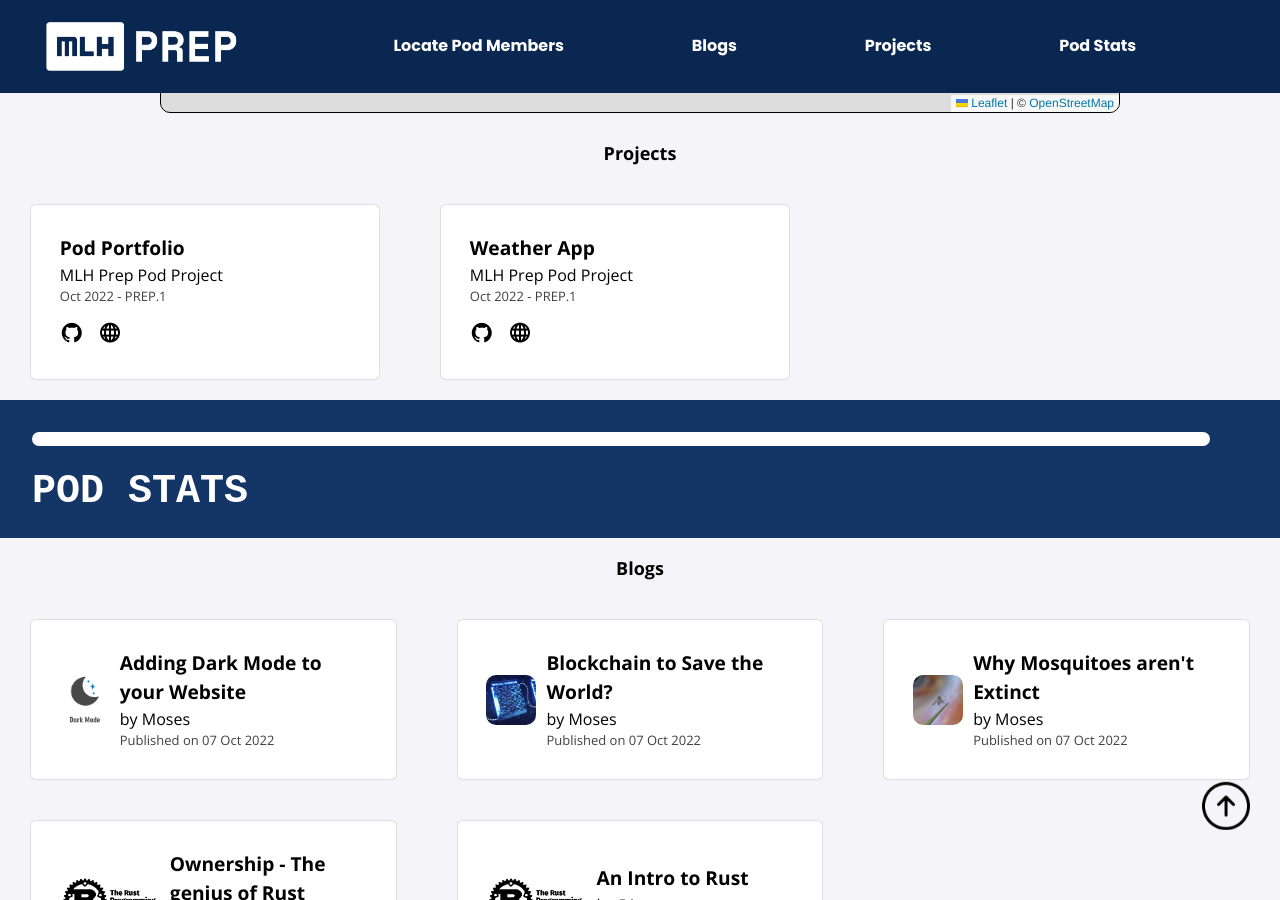
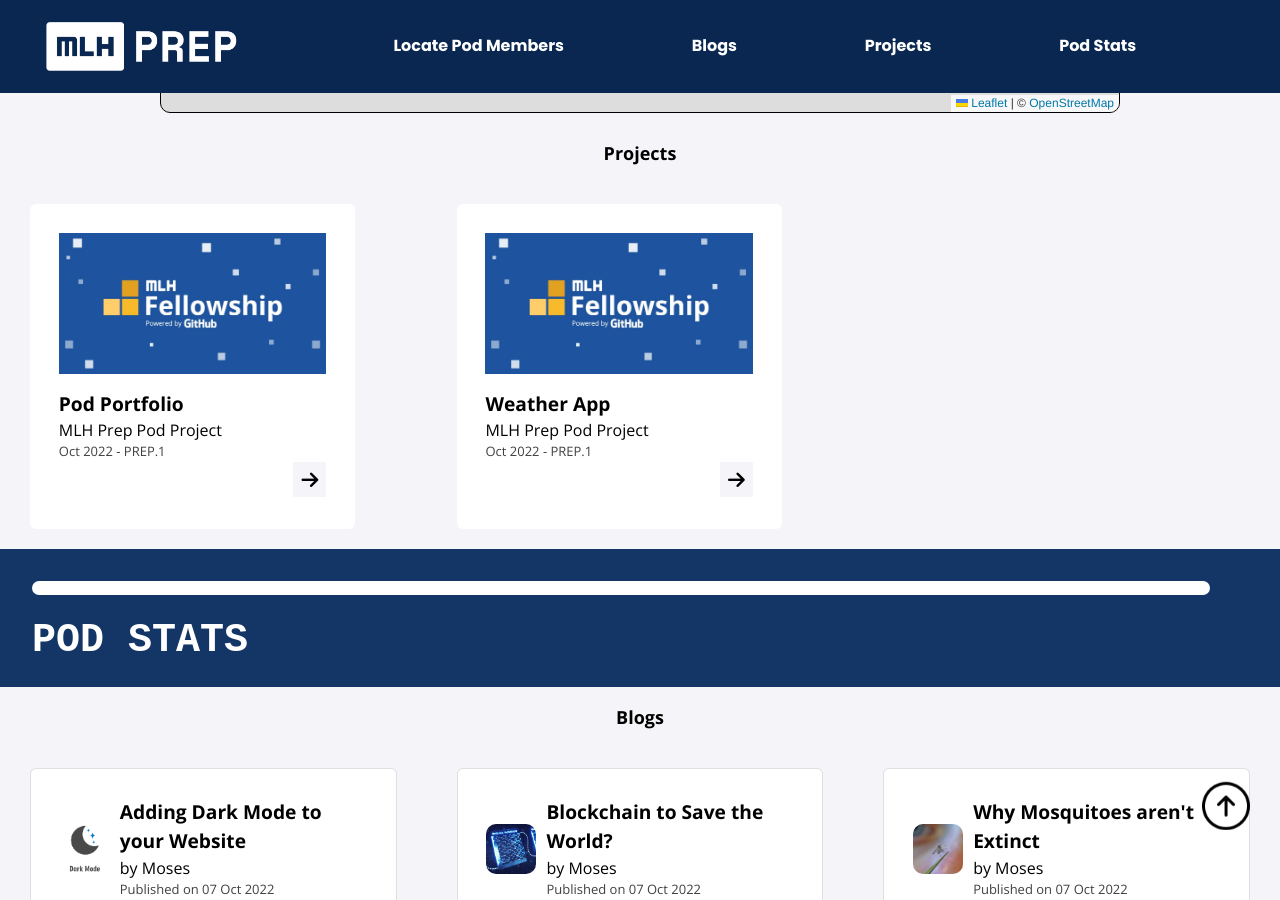
Before and after one commit to MLH-Fellowship/prep-portfolio-22.OCT.PREP.1, a Jekyll site: the page built from index.html, in a window 1280 px wide and 900 px high, scrolled down 2520 px. Built offline with Jekyll 4.4.1, drawn with Linux system fonts in a browser that asks for light colours; nearby versions of some CDN libraries.

Commit message:
feat: Improve project cards with more details

```diff
--- a/_data/projects.yml
+++ b/_data/projects.yml
@@ -4,6 +4,7 @@
   live: "https://prep-portfolio-22-oct-prep-1.netlify.app/"
   github: "https://github.com/MLH-Fellowship/prep-portfolio-22.OCT.PREP.1"
   page-name: portfolio-project
+  description: Prep Portfolio built by Pod 22.OCT.PREP.1 aka Web Whales
 
 - title: Weather App
   event: MLH Prep Pod Project
@@ -11,3 +12,4 @@
   live: "https://prep-project-22-oct-1.netlify.app/"
   github: "https://github.com/MLH-Fellowship/prep-project-22.OCT.PREP.1"
   page-name: weather-project
+  description: Weather app built by Pod 22.OCT.PREP.1 aka Web Whales
--- a/_includes/projects.html
+++ b/_includes/projects.html
@@ -1,30 +1,47 @@
-<style>
-  .project-card{
-    display: flex;
-  }
-  .project-desc{
-    width: 350px;
-  }
-</style>
 <h2 id="projects">Projects</h2>
 <div class="card-container project-card">
     {% for item in site.data.projects %}
+      <div class="card projects">
+        <div class="card-inner">
+          <div class="info card-front">
             {% if item.page-name %}
             <a href="/projects/{{ item.page-name }}">
             {% else %}
             <a>
             {% endif %}
-      <div class="card projects project-desc">
-        <div class="info">
+            <img class="project-preview" src="/assets/img/social-link.jpg" alt="{{ item.title }} project" />
+            </a>
+
+            {% if item.page-name %}
+            <a href="/projects/{{ item.page-name }}">
+            {% else %}
+            <a>
+            {% endif %}
             <p class="title">{{ item.title }}</p>
+            </a>
             <p class="location">{{ item.event }}</p>
             <p class="dates">{{ item.date }}</p>
+
+            <div class="flip-left">
+              <button class="project-btn left-flip-btn"><i class="fa-solid fa-arrow-right"></i></button>
+            </div>
+          </div>
+
+          <div class="info card-back">
+            <p class="title">About the Project</p>
+            <p class="description">{{ item.description }}</p>
+
             <div class="social-icons">
               <a href= {{ item.github }} target="_blank" class="social-icon"><i class="uil uil-github"></i></a>
               <a href={{ item.live }} target="_blank" class="social-icon"><i class="uil uil-globe"></i></a>
             </div>
+
+            <div class="flip-right">
+              <button class="project-btn right-flip-btn"><i class="fa-solid fa-arrow-left"></i></button>
             </div>
           </div>
-    </a>
+        </div>
+      </div>
     {% endfor %}
   </div>
+  <script type="text/javascript" src="./assets/js/flipCard.js"></script>
--- a/_sass/all.scss
+++ b/_sass/all.scss
@@ -8,6 +8,7 @@
 @import 'footer';
 @import 'maps';
 @import 'scroller';
+@import 'projects';
 
 .card-container {
     display: grid;
@@ -69,12 +70,10 @@
     font-size: 1.2em;
 }
 
-.projects .title:hover {
-  color: var(--link-color);
-}
-
-.projects .location:hover {
-  color: var(--link-color);
+.projects {
+  background-color: transparent;
+  padding: 0;
+  border: none;
 }
 
 .project-row {
--- /dev/null
+++ b/_sass/projects.scss
@@ -0,0 +1,85 @@
+.projects {
+    perspective: 1000px; // useful for 3D flip effect on project card
+    width: 325px;
+    height: 325px;
+
+    .card-inner {
+        position: relative;
+        width: 100%;
+        height: 100%;
+        transition: transform 0.8s;
+        transform-style: preserve-3d;
+        background-color: var(--card-bg);
+        border-radius: .375rem;
+    }
+
+    .card-front, .card-back {
+        position: absolute;
+        width: 100%;
+        height: 100%;
+        padding: 1.5em;
+        -webkit-backface-visibility: hidden;
+        backface-visibility: hidden;
+    }
+
+    .card-back {
+        transform: rotateY(180deg);
+    }
+
+    .title:hover {
+        color: var(--link-color);
+    }
+
+    .location:hover {
+      color: var(--link-color);
+    }
+
+    .project-preview {
+        width: 100%;
+        margin-bottom: 1rem;
+    }
+
+    .title {
+        width: fit-content;
+        display: inline;
+    }
+
+    .location {
+        width: fit-content;
+    }
+
+    .project-btn {
+        display: flex;
+        flex-direction: row;
+        justify-content: center;
+        align-items: center;
+        background-color: var(--background-color);
+        color: var(--heading-color);
+        padding: 0.5rem;
+        border: none;
+    }
+
+    .project-btn:hover {
+        filter: brightness(0.95);
+    }
+
+    .flip-left {
+        display: flex;
+        flex-direction: row;
+        justify-content: flex-end;
+    }
+
+    .flip-right {
+        display: flex;
+        flex-direction: row;
+        justify-content: space-between;
+        margin-top: 1rem;
+    }
+}
+
+@media only screen and (max-width: 360px) {
+    .projects {
+        width: 280px;
+        height: 280px;
+    }
+}
--- /dev/null
+++ b/assets/js/flipCard.js
@@ -0,0 +1,16 @@
+const leftFlipBtn = document.querySelectorAll(".left-flip-btn");
+const rightFlipBtn = document.querySelectorAll(".right-flip-btn");
+
+leftFlipBtn.forEach(btn => {
+    btn.addEventListener("click", (e) => {
+        const innerCard = e.target.closest(".card-inner");
+        innerCard.style.transform = "rotateY(-180deg)";
+    })
+});
+
+rightFlipBtn.forEach(btn => {
+    btn.addEventListener("click", (e) => {
+        const innerCard = e.target.closest(".card-inner");
+        innerCard.style.transform = "rotateY(0deg)";
+    })
+});
```
Lines whose indentation alone changed are shown as unchanged.
